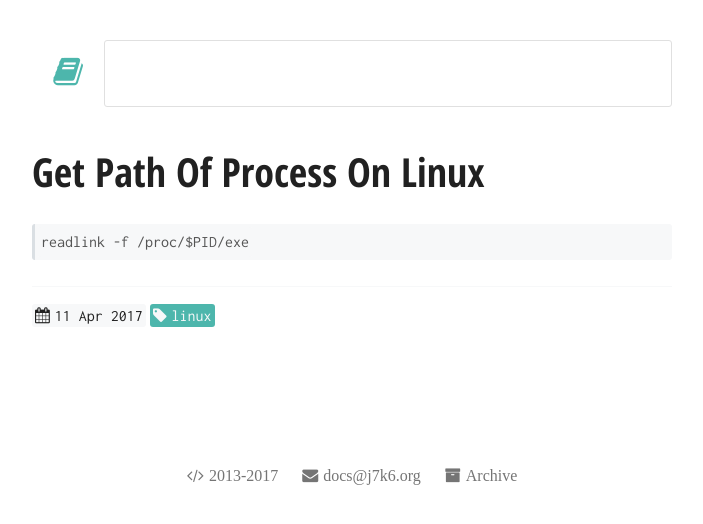
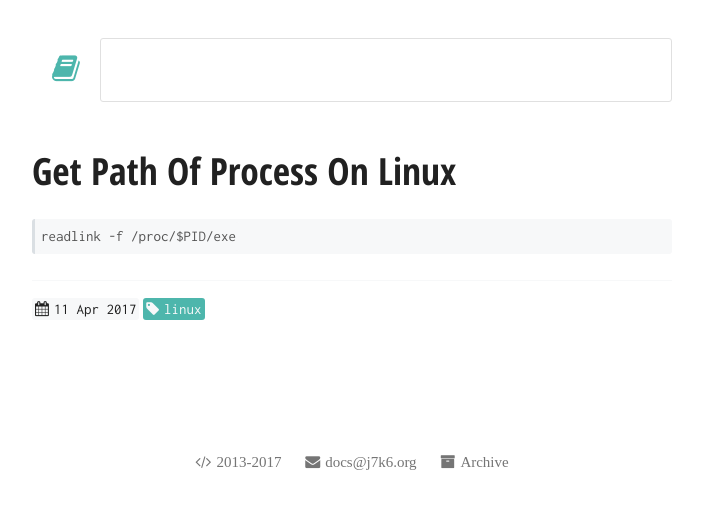
Before and after one commit to j7k6/docs.j7k6.org, a Jekyll site: the page built from _posts/2017-04-11-linux-process-path.md, in a window 1280 px wide. Shown: the top 524 px of the page, without its empty margins (288-991 px from the left). Built offline with Jekyll 4.4.1, drawn with Linux system fonts in a browser that asks for light colours; nearby versions of some CDN libraries; some web fonts are replaced; comment, search, counter and statistics services are not loaded.

Commit message:
font size

```diff
--- a/assets/css/main.scss
+++ b/assets/css/main.scss
@@ -39,7 +39,7 @@ body {
   font-family: $defaultFont;
   line-height: 1.75;
   font-weight: 400;
-  font-size: 16px;
+  font-size: 15px;
   color: $black;
   text-rendering: optimizeLegibility;
   -webkit-font-smoothing: antialiased;
```
